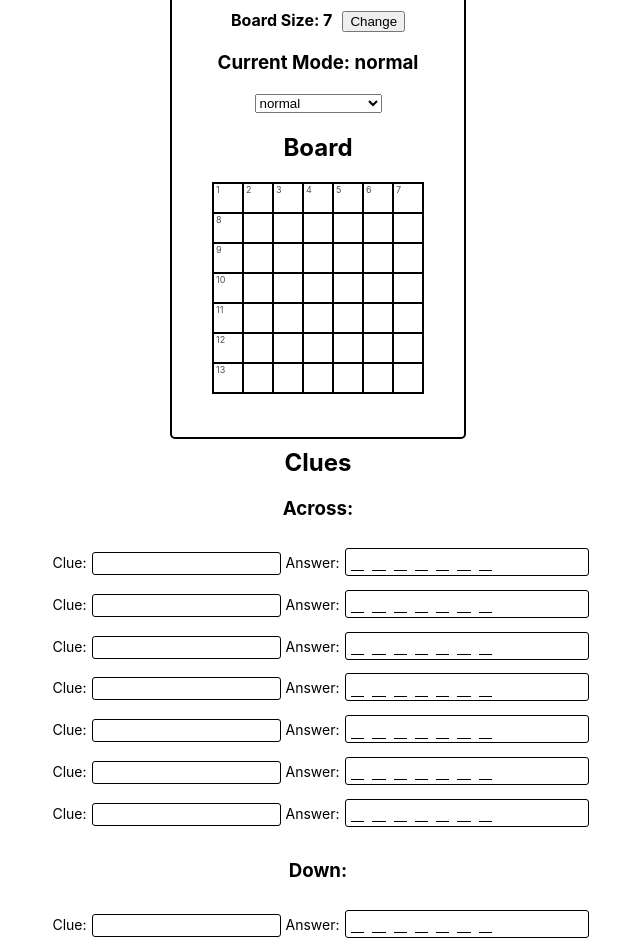
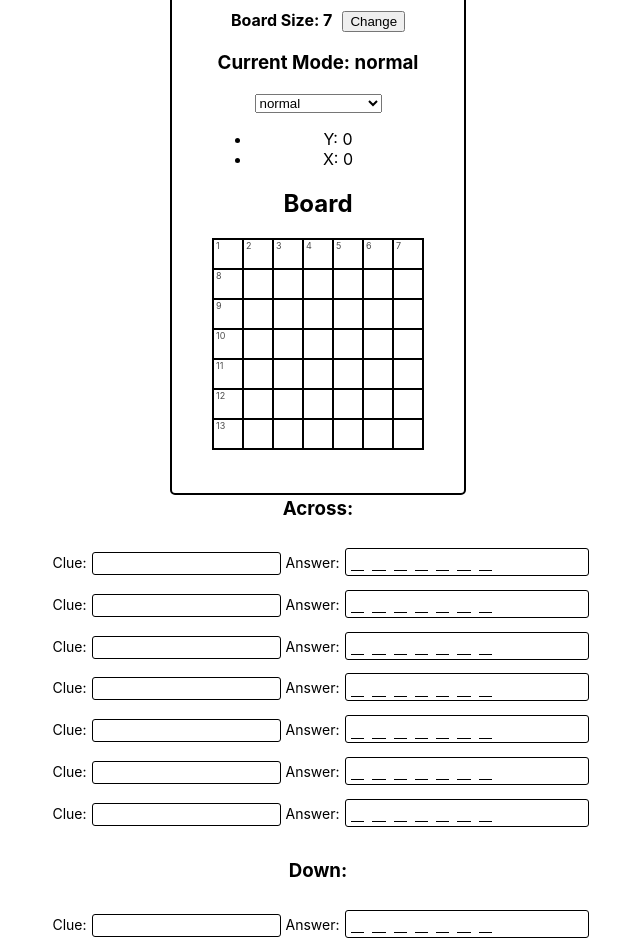
Before and after one commit to patrickweaver/crossword, a React (Create React App) app: page /editor in a window 1280 px wide. Shown: the part 160-1110 px from the top of the page, without its empty margins (322-962 px from the left). Built offline with nearby package versions, Linux system fonts and the light colour scheme.

Commit message:
select row/col index on click

```diff
--- a/src/Board.tsx
+++ b/src/Board.tsx
@@ -12,6 +12,7 @@ interface boardProps {
   boardSize: number,
   updateBoard: (board: boardSquare[][]) => void,
   mode: string,
+  onSelectSquare: (rowIndex: number, colIndex: number) => void,
 }
 
 function Board(props: boardProps): JSX.Element {
@@ -63,6 +64,7 @@ function Board(props: boardProps): JSX.Element {
               setBoardSquare={createBoardSquareSetter(rowIndex, colIndex)}
               mode={props.mode}
               answer={answer}
+              onSelectSquare={props.onSelectSquare}
             />
           })
         }
--- a/src/BoardSquare.tsx
+++ b/src/BoardSquare.tsx
@@ -14,6 +14,7 @@ interface boardSquareProps {
   ) => void,
   mode: string,
   answer: (string | null),
+  onSelectSquare: (rowIndex: number, colIndex: number) => void,
 }
 
 function BoardSquare(props: boardSquareProps): JSX.Element {
@@ -34,6 +35,7 @@ function BoardSquare(props: boardSquareProps): JSX.Element {
   }
 
   function selectLetterOnFocus(event: (React.FocusEvent<HTMLInputElement> | React.MouseEvent<HTMLInputElement>)): void {
+    props.onSelectSquare(props.rowIndex, props.colIndex)
     const target = event.target as HTMLInputElement;
     target.setSelectionRange(0, target.value.length);
   }
--- a/src/Editor.tsx
+++ b/src/Editor.tsx
@@ -14,7 +14,7 @@ import { boardSquare, clueAnswer } from './types';
 import blankBoard from './helpers/blankBoard';
 import calculateBoard from './helpers/calculateBoard';
 import condenseState from './helpers/condenseState';
-import expandState from './helpers/expandState';
+import onSelectSquare from './helpers/onSelectSquare';
 import recalculateBoard from './helpers/recalculateBoard';
 import reGridBoard from './helpers/reGridBoard';
 import reSizeBoard from './helpers/reSizeBoard';
@@ -34,6 +34,9 @@ function Editor(): JSX.Element {
   const [clueAnswers, setClueAnswers] = useState<clueAnswer[][]>(blankBoardAndClues[1]);
   const [mode, setMode] = useState<string>('normal');
   const [urlState, setUrlState] = useState<string>("");
+  const [selectedSquare, setSelectedSquare] = useState<[number, number]>([0, 0]);
+  const onSelectSquareWithSet = (rowIndex: number, colIndex: number) => onSelectSquare(setSelectedSquare, rowIndex, colIndex);
+  const [selectedDirection, setSelectedDirection] = useState<string>("across");
 
   const updateClueAnswer = (type: ("clue" | "answer"), newValue: string, dirIndex: number, caIndex: number, selectionStart: number = 1): void => {
     const updatedCAs: clueAnswer[][] = [...clueAnswers];
@@ -83,16 +86,21 @@ function Editor(): JSX.Element {
 
           <ModeSelect mode={mode} onChange={(e) => setMode(e.target.value)} />
 
+          <ul>
+            <li>Y: {selectedSquare[0]}</li>
+            <li>X: {selectedSquare[1]}</li>
+          </ul>
+
           <Board
             clueAnswers={clueAnswers}
             board={board}
             boardSize={boardSize}
             updateBoard={(updatedBoard) => recalculateBoard(updatedBoard, clueAnswers, setBoard, setClueAnswers)}
             mode={mode}
+            onSelectSquare={onSelectSquareWithSet}
           />
         </div>
       </div>
-      <div id="clues-wrapper">
       <div id="clues-container">
         <Clues
           clueAnswers={clueAnswers}
@@ -101,7 +109,6 @@ function Editor(): JSX.Element {
         />
       </div>
     </div>
-    </div>
   );
 }
 
--- a/src/Game.tsx
+++ b/src/Game.tsx
@@ -7,6 +7,7 @@ import Clues from './Clues';
 import blankBoard from './helpers/blankBoard';
 import calculateBoard from './helpers/calculateBoard';
 import expandState from './helpers/expandState';
+import onSelectSquare from './helpers/onSelectSquare';
 import recalculateBoard from './helpers/recalculateBoard';
 
 import './Game.css';
@@ -24,6 +25,9 @@ export default function Game(): JSX.Element {
   const [board, setBoard] = useState<boardSquare[][]>(blankBoardAndClues[0]);
   // Build clueAnswers arrays from default empty board.
   const [clueAnswers, setClueAnswers] = useState<clueAnswer[][]>(hashClueAnswers);
+  const [selectedSquare, setSelectedSquare] = useState<[number, number]>([0, 0]);
+  const onSelectSquareWithSet = (rowIndex: number, colIndex: number) => onSelectSquare(setSelectedSquare, rowIndex, colIndex);
+  const [selectedDirection, setSelectedDirection] = useState<string>("across");
 
   let game;
   if (window.location.hash) {
@@ -36,6 +40,7 @@ export default function Game(): JSX.Element {
           boardSize={board.length}
           updateBoard={(updatedBoard) => recalculateBoard(updatedBoard, clueAnswers, setBoard, setClueAnswers)}
           mode={"game"}
+          onSelectSquare={onSelectSquareWithSet}
         />
         <Clues
           clueAnswers={clueAnswers}
--- /dev/null
+++ b/src/helpers/onSelectSquare.ts
@@ -0,0 +1,4 @@
+export default function onSelectSquare(setSelectedSquare: (selectedSquare: [number, number]) => void, rowIndex: number, colIndex: number): void {
+  setSelectedSquare([rowIndex, colIndex]);
+
+}
```
Also changed, not shown: 1 other file (tests, documents, lock files or other folders). Lines whose indentation alone changed are shown as unchanged.
